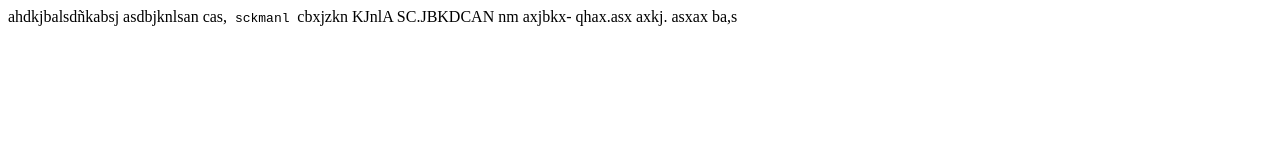
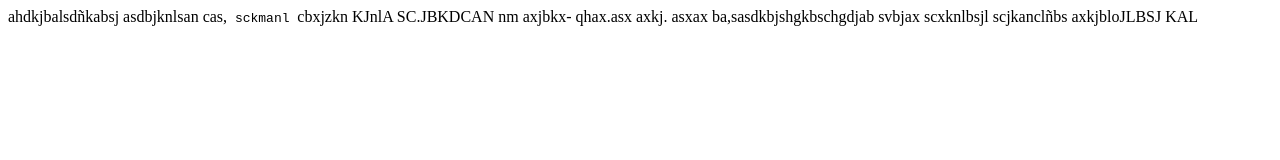
Before and after one commit to hugo741/example, a plain HTML site: page index.html in a window 1280 px wide. Drawn offline with Linux system fonts and the light colour scheme.

Commit message:
vjhkcmjcgghjvmcg

```diff
--- a/index.html
+++ b/index.html
@@ -6,5 +6,9 @@
     cbxjzkn KJnlA
     SC.JBKDCAN nm
     axjbkx- qhax.asx
-    axkj. asxax ba,s
+    axkj. asxax ba,sasdkbjshgkbschgdjab svbjax
+
+    scxknlbsjl
+    scjkanclñbs
+    axkjbloJLBSJ KAL
 </html>
```
